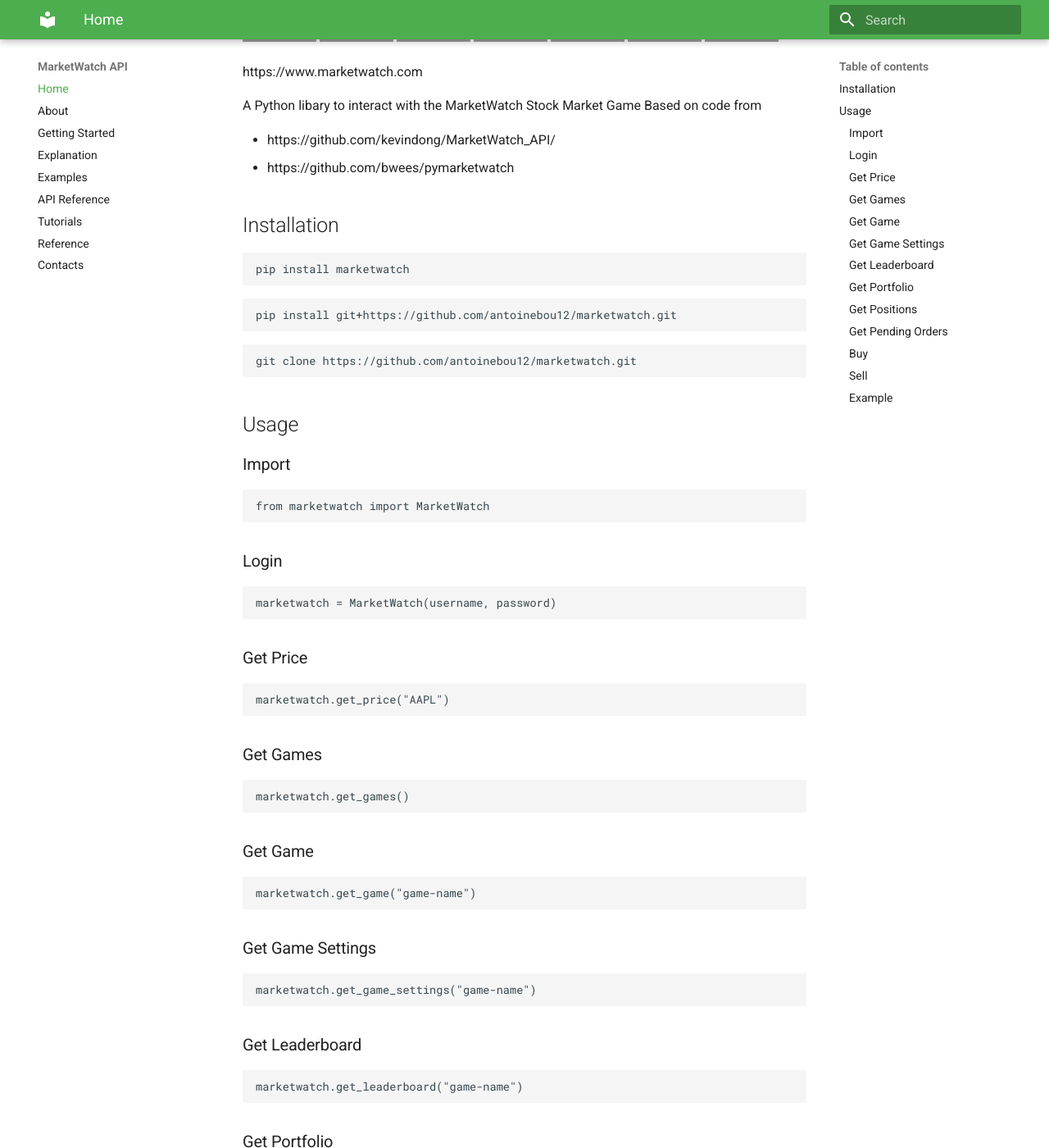
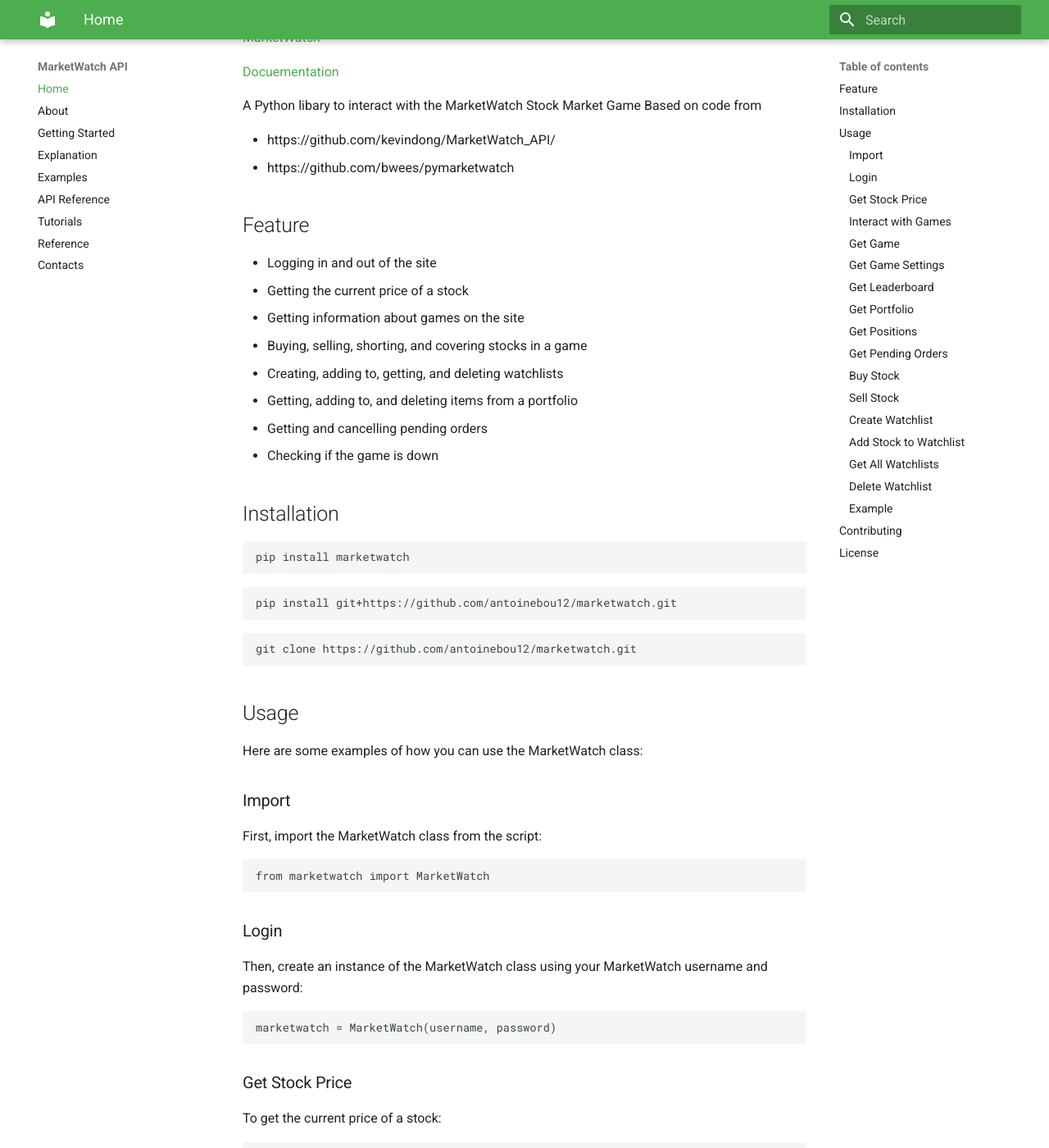
Before and after one commit to antoinebou12/marketwatch, an MkDocs documentation site: the page built from docs/index.md, in a window 1280 px wide and 1400 px high, scrolled down 190 px, cut to the strip 0-1400 px from the top of the window. Shown: the whole strip at 82% size. Built offline with MkDocs 1.6.1 and Material for MkDocs 9.7.7, drawn with Linux system fonts in a browser that asks for light colours; some of the changed text lies outside the part shown; grey boxes are pictures that could not be loaded.

Commit message:
Update index.md

````diff
--- a/docs/index.md
+++ b/docs/index.md
@@ -1,6 +1,5 @@
 # Marketwatch API Python Library
 
-<br>
 
 ![PyPI](https://img.shields.io/pypi/v/marketwatch)
 ![PyPI - Python Version](https://img.shields.io/pypi/pyversions/marketwatch)
@@ -10,7 +9,9 @@
 [![Python Test and Build](https://github.com/antoinebou12/marketwatch/actions/workflows/python-test.yml/badge.svg)](https://github.com/antoinebou12/marketwatch/actions/workflows/python-test.yml)
 ![Coverage](https://raw.githubusercontent.com/antoinebou12/marketwatch/main/.github/badge/coverage.svg)
 
-https://www.marketwatch.com
+[MarketWatch](https://www.marketwatch.com)
+
+[Docuementation](https://antoinebou12.github.io/marketwatch/)
 
 A Python libary to interact with the MarketWatch Stock Market Game
 Based on code from
@@ -18,92 +19,123 @@
 - https://github.com/kevindong/MarketWatch_API/
 - https://github.com/bwees/pymarketwatch
 
+## Feature
+- Logging in and out of the site
+- Getting the current price of a stock
+- Getting information about games on the site
+- Buying, selling, shorting, and covering stocks in a game
+- Creating, adding to, getting, and deleting watchlists
+- Getting, adding to, and deleting items from a portfolio
+- Getting and cancelling pending orders
+- Checking if the game is down
+
 ## Installation
 
-```
+```shell
 pip install marketwatch
 ```
 
-```
+```shell
 pip install git+https://github.com/antoinebou12/marketwatch.git
 ```
 
-```
+```shell
 git clone https://github.com/antoinebou12/marketwatch.git
 ```
 
 ## Usage
+Here are some examples of how you can use the MarketWatch class:
 
 ### Import
-
-```
+First, import the MarketWatch class from the script:
+```python
 from marketwatch import MarketWatch
 ```
 
 ### Login
-
-```
+Then, create an instance of the MarketWatch class using your MarketWatch username and password:
+```python
 marketwatch = MarketWatch(username, password)
 ```
 
-### Get Price
-
-```
+### Get Stock Price
+To get the current price of a stock:
+```python
 marketwatch.get_price("AAPL")
 ```
 
-### Get Games
+### Interact with Games
+https://www.marketwatch.com/games
 
-```
+To get information about games on the site:
+```python
 marketwatch.get_games()
 ```
 
 ### Get Game
-
-```
+```python
 marketwatch.get_game("game-name")
 ```
 
 ### Get Game Settings
-
-```
+```python
 marketwatch.get_game_settings("game-name")
 ```
 
 ### Get Leaderboard
-
-```
+```python
 marketwatch.get_leaderboard("game-name")
 ```
 
 ### Get Portfolio
-
-```
+```python
 marketwatch.get_portfolio("game-name")
 ```
 
 ### Get Positions
-
-```
+```python
 marketwatch.get_positions("game-name")
 ```
 
 ### Get Pending Orders
-
-```
+```python
 marketwatch.get_pending_orders("game-name")
 ```
 
-### Buy
-
-```
-marketwatch.buy("game-name", "AAPL", 100)
+### Buy Stock
+```python
+marketwatch.buy(game_id, "AAPL", 100)
 ```
 
-### Sell
+### Sell Stock
+```python
+marketwatch.sell("game-name", "AAPL", 100)
+```
 
+### Create Watchlist
+https://www.marketwatch.com/watchlist
+
+To create a watchlist:
+```python
+marketwatch.create_watchlist('My Watchlist')
 ```
-marketwatch.sell("game-name", "AAPL", 100)
+
+### Add Stock to Watchlist
+To add stocks to a watchlist:
+```python
+marketwatch.add_to_watchlist(watchlist_id, ['AAPL', 'GOOG'])
+```
+
+### Get All Watchlists
+To get all watchlists:
+```python
+watchlists = marketwatch.get_watchlists()
+```
+
+### Delete Watchlist
+To delete a watchlist:
+```python
+marketwatch.delete_watchlist(watchlist_id)
 ```
 
 ### Example
@@ -133,3 +165,9 @@
 
     print(f"Position diff: {marketwatch.get_positions(games1)}")
 ```
+
+## Contributing
+Contributions are welcome. Please open an issue or submit a pull request.
+
+## License
+This project is licensed under the MIT License.
````
